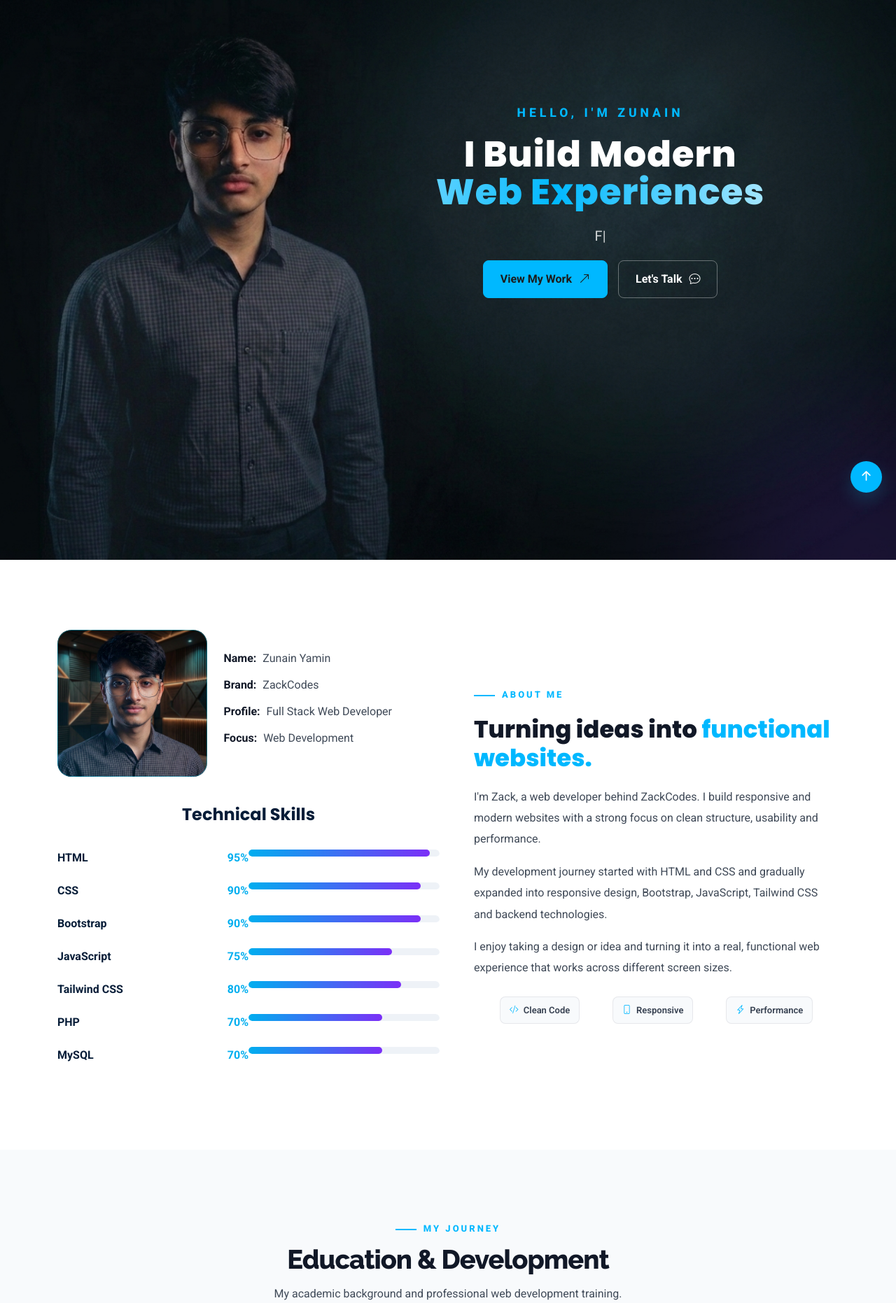
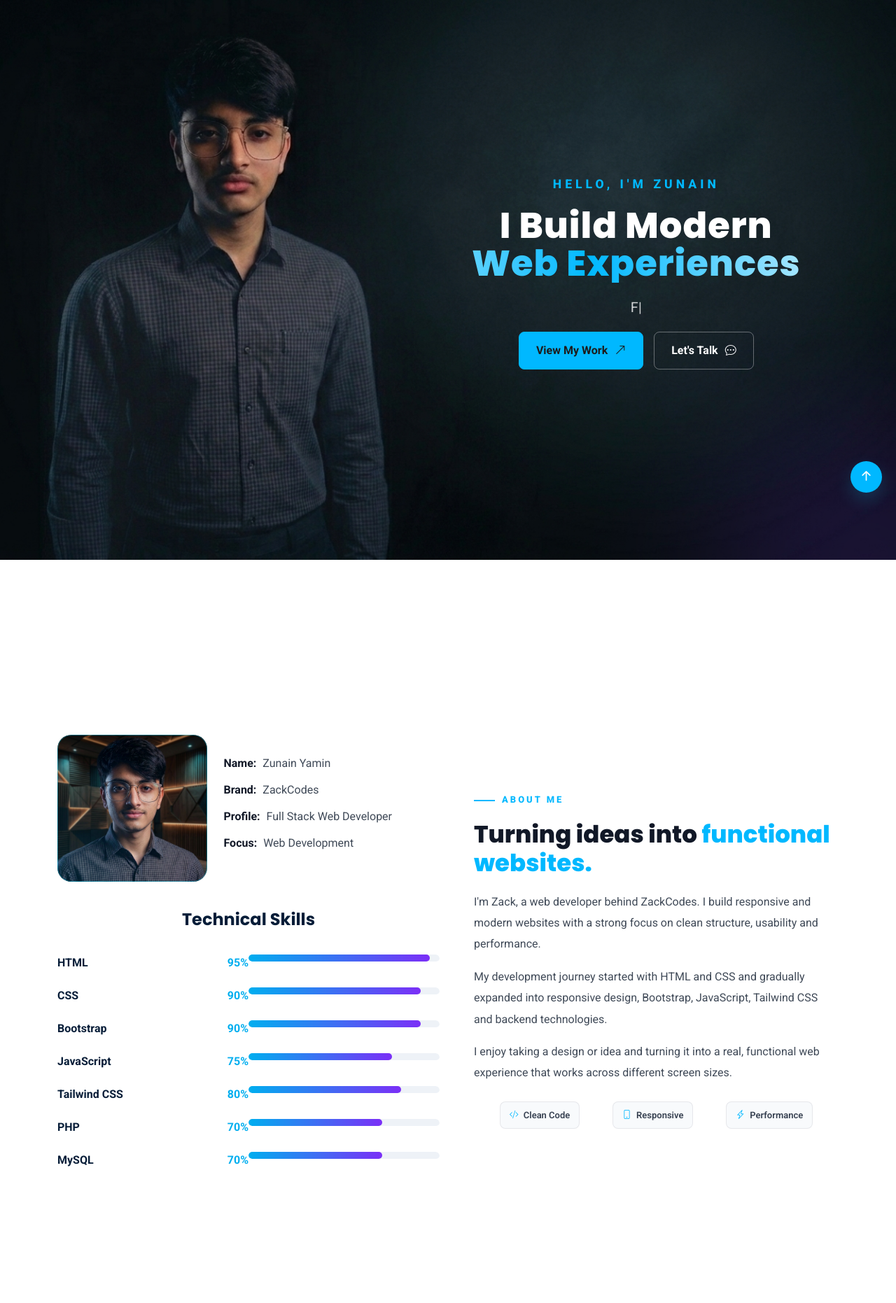
Before and after one commit to Zack365-codes/portfolio, a PHP site: page / in a window 1280 px wide. Shown: the part 76-1938 px from the top of the page at 70% size. Run offline with PHP 8.4, Linux system fonts and the light colour scheme.

Commit message:
debug the problems in hero section

```diff
--- a/assets/css/main.css
+++ b/assets/css/main.css
@@ -70,7 +70,7 @@
    ========================================================= */
 
     .section {
-      padding: 100px 0;
+      padding: 250px 0;
       overflow: hidden;
     }
 
--- a/index.html
+++ b/index.html
@@ -94,7 +94,7 @@
     <section id="hero" class="hero section dark-background">
 
 
-      <div class="d-flex flex-column align-items-start margin-right text-center mt-md-5 w-50" data-aos="fade-up"
+      <div class="d-flex w-97  flex-column align-items-baseline margin-right text-center" data-aos="fade-up"
         data-aos-delay="100">
 
         <p class="hero-small-text w-100">HELLO, I'M ZUNAIN</p>
```
